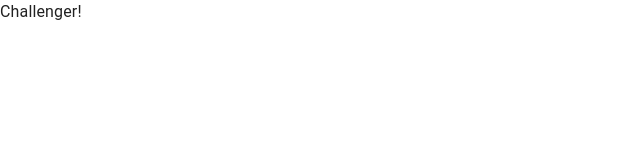
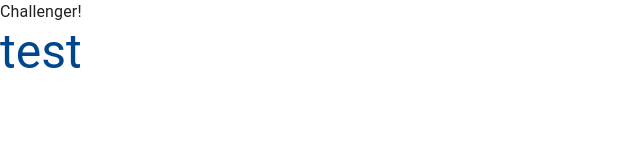
Before and after one commit to FTHON-6TEAM/Challenger-Fe, a Next.js app: page / in a window 1280 px wide. Shown: the top 160 px of the page, without its empty margins (0-640 px from the left). Built offline with nearby package versions, Linux system fonts and the light colour scheme.

Commit message:
feat: Add typo for styling test

```diff
--- a/src/pages/index.tsx
+++ b/src/pages/index.tsx
@@ -1,3 +1,4 @@
+import { Typography } from '@mui/material';
 import Head from 'next/head';
 
 export default function Home() {
@@ -10,6 +11,9 @@ export default function Home() {
       </Head>
       <div>
         <div>Challenger!</div>
+        <Typography variant="h3" color="primary.main">
+          test
+        </Typography>
       </div>
     </>
   );
```
